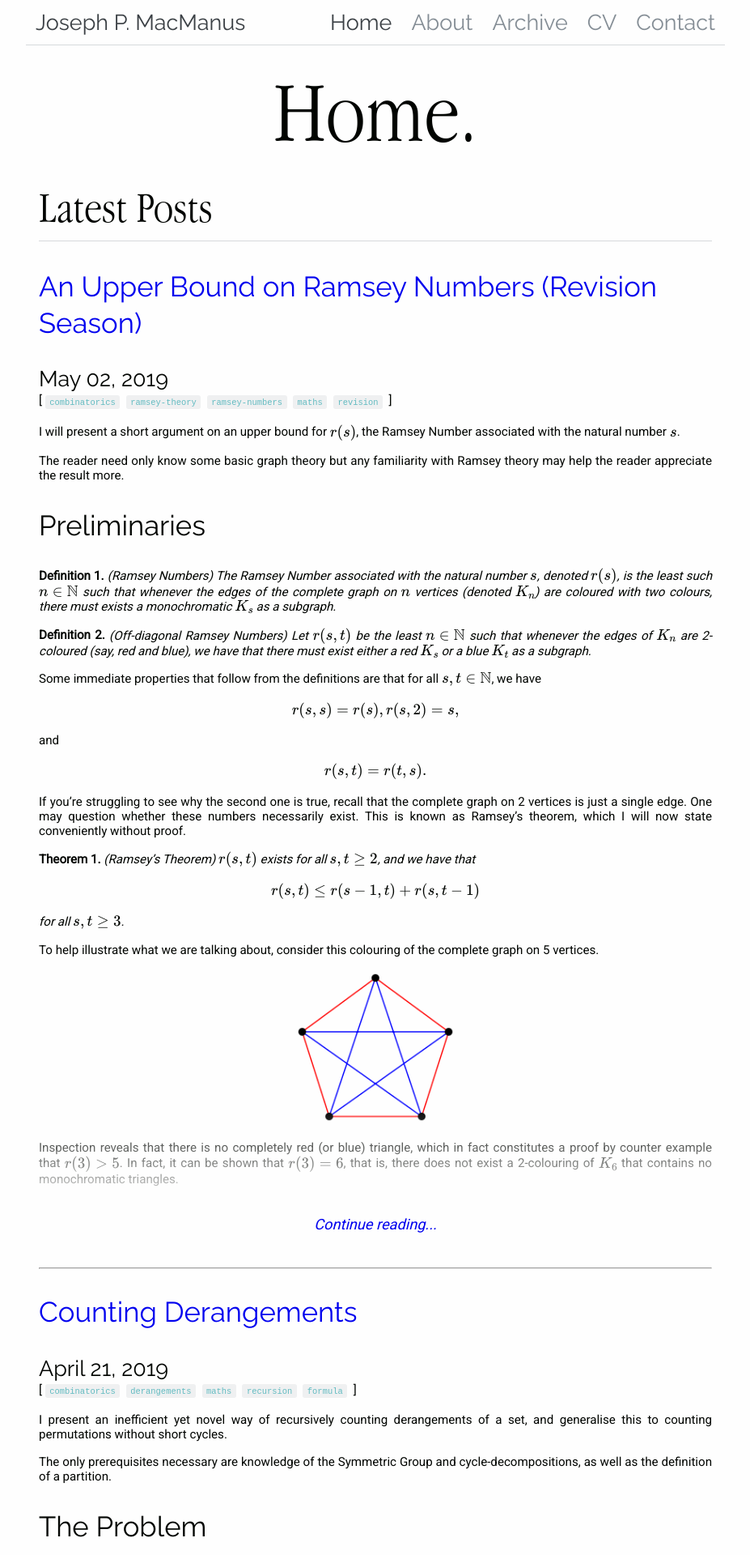
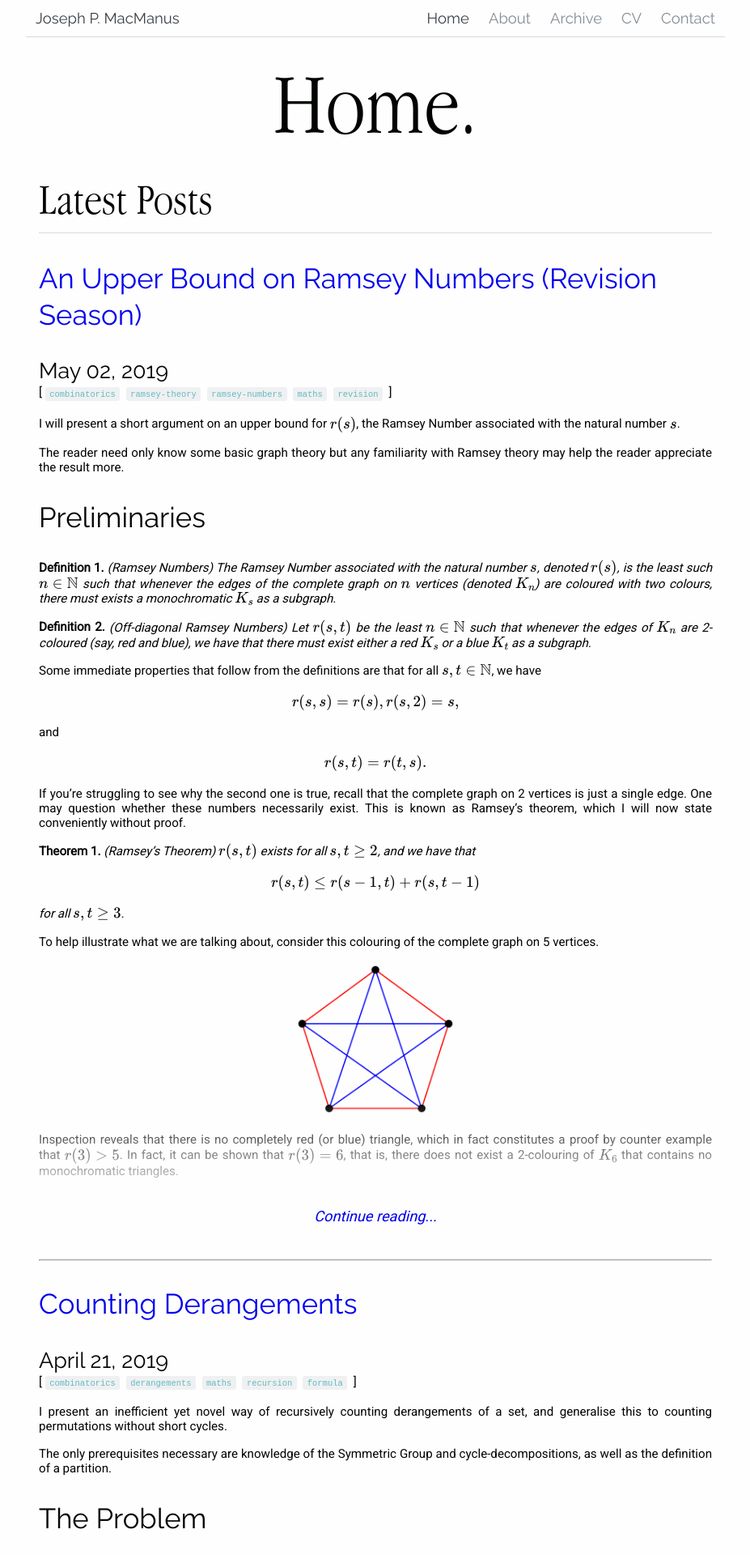
Before and after one commit to tiepdotme/jpmacmanus.me, a Jekyll site: the page built from index.html, in a window 1280 px wide. Shown: the top 1920 px of the page at 81% size, without its empty margins (176-1103 px from the left). Built offline with Jekyll 4.4.1, drawn with Linux system fonts in a browser that asks for light colours; formulas are drawn with MathJax 3.

Commit message:
header scaling

```diff
--- a/_sass/header.scss
+++ b/_sass/header.scss
@@ -6,7 +6,7 @@
   padding: 0;
   width: 100%;
   vertical-align: middle;
-  min-height:52px;
+  // min-height:52px;
   display: block;
   overflow: hidden;
   // position: fixed;
@@ -26,7 +26,7 @@
 
 .headerItem {
   //display: inline-block;
-  font-size: 1.75em;
+  font-size: 1.5em;
   padding: 12px;
   font-family: 'Raleway', sans-serif;
   float: left;
--- a/_sass/scaling.scss
+++ b/_sass/scaling.scss
@@ -14,6 +14,10 @@
     }
     #inner-content {
       width: 100%;
+    }
+
+    .headerItem {
+      font-size: 1.2em;
     }
 }
 
@@ -48,4 +52,8 @@
     .footer-right {
       margin-top: 6px;
     }
+
+    .headerItem {
+      font-size: 1em;
+    }
 }
```
